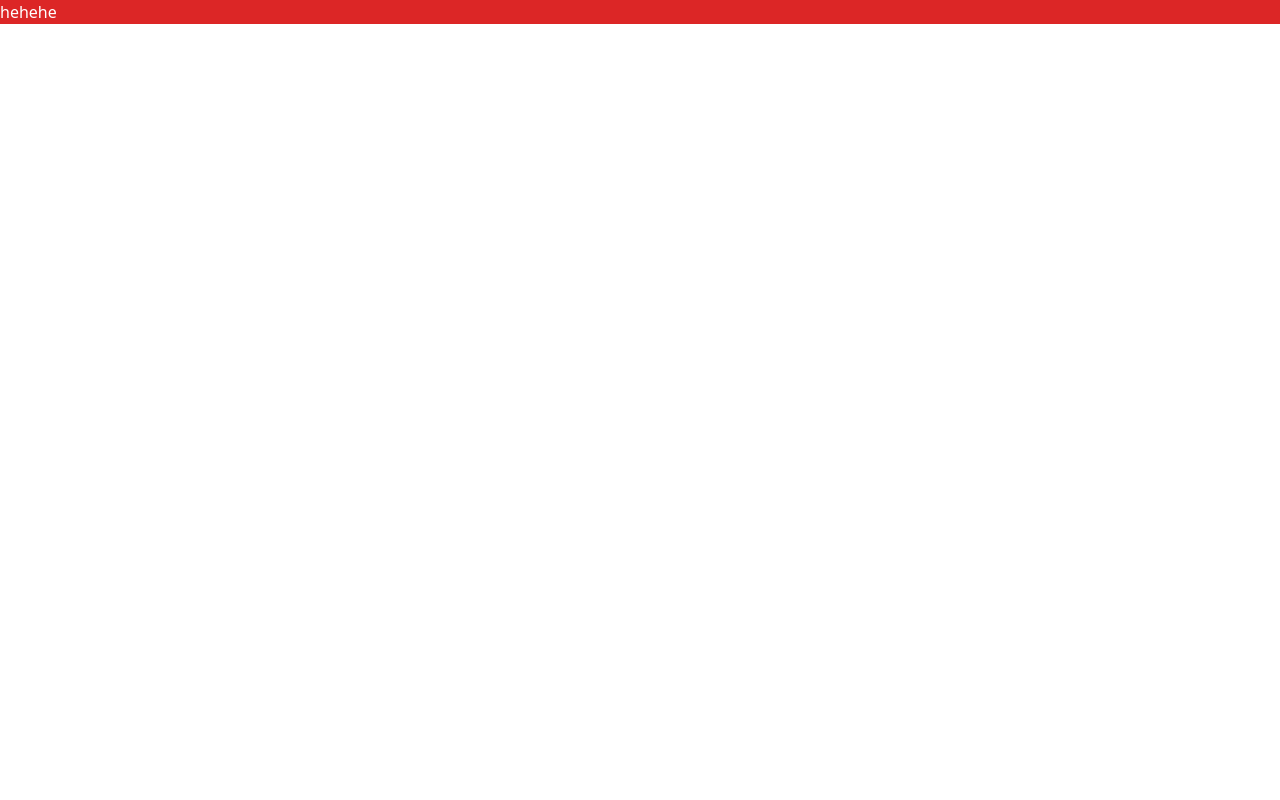
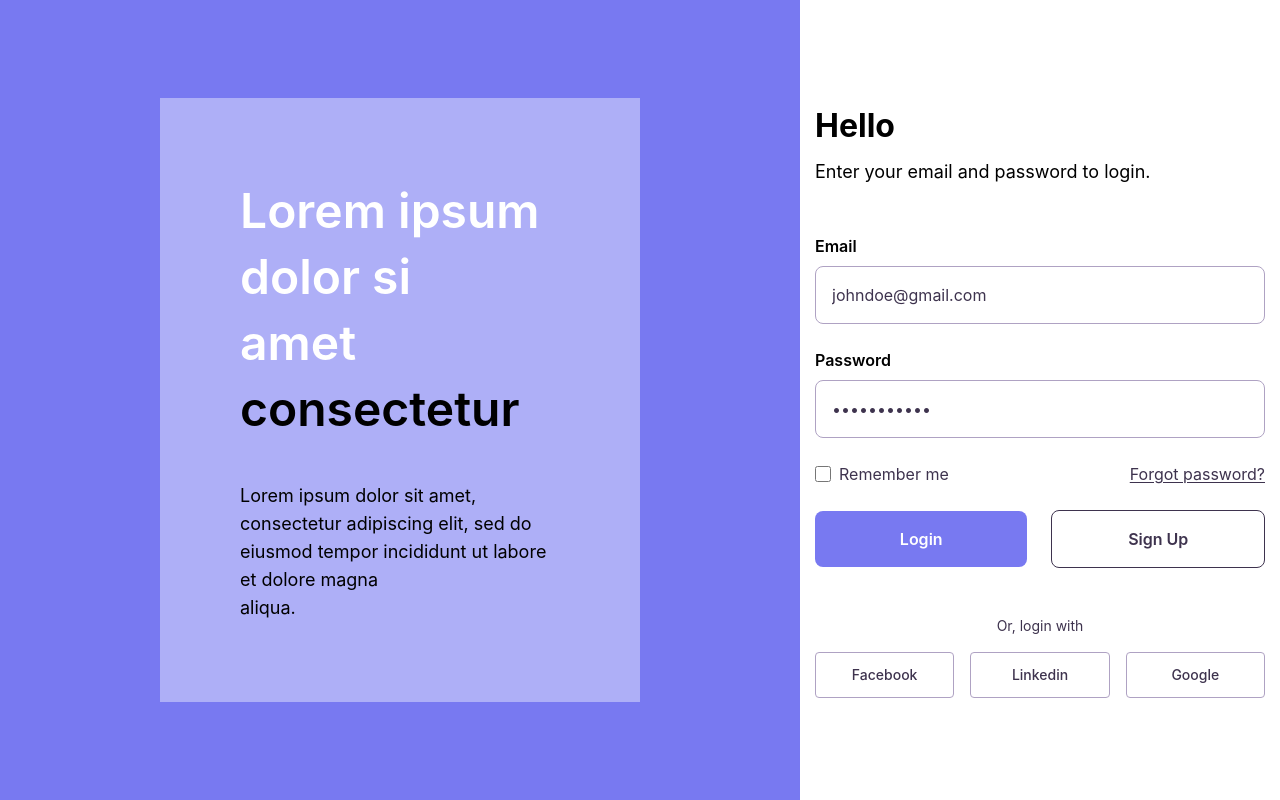
Before and after one commit to madunn123/fiQost-dev, a React (Vite) app: page / in a window 1280 px wide. Built offline with nearby package versions, Linux system fonts and the light colour scheme.

Commit message:
setup layout

```diff
--- a/src/pages/test.jsx
+++ b/src/pages/test.jsx
@@ -0,0 +1,130 @@
+import { useId } from 'react';
+import { BsDot } from 'react-icons/bs';
+import { Link } from 'react-router-dom';
+
+export default function Login() {
+  const inputId = useId();
+
+  return (
+    <section className="grid xl:grid-cols-8 gap-0">
+      <div className="xl:col-span-5 bg-main-color xl:h-screen">
+        <div className="flex items-center justify-center xl:h-full">
+          <div className="bg-thirdy-color p-20 flex flex-col gap-[40px] xl:w-[60%]">
+            <div className="flex flex-col gap-0 leading-snug">
+              <h1 className="xl:text-[48px] text-white xl:max-w-xs font-semibold">
+                Lorem ipsum dolor si <br className="hidden xl:block" /> amet{' '}
+              </h1>
+              <h1 className="xl:text-[48px] font-colors font-semibold">
+                consectetur
+              </h1>
+            </div>
+            <p className="m-0 font-colors font-normal xl:max-w-sm xl:text-lg">
+              Lorem ipsum dolor sit amet, consectetur adipiscing elit, sed do
+              eiusmod tempor incididunt ut labore et dolore magna{' '}
+              <br className="hidden xl:block" /> aliqua.
+            </p>
+          </div>
+        </div>
+      </div>
+
+      <form className="xl:col-span-3">
+        <div className="h-full justify-center flex items-center">
+          <div className="flex flex-col w-[450px] gap-[48px]">
+            <div className="flex flex-col gap-[8px] font-colors">
+              <h1 className="xl:text-[32px] font-bold">Hello</h1>
+              <span className="xl:text-lg font-normal">
+                Enter your email and password to login.
+              </span>
+            </div>
+
+            <div className="grid grid-cols-1 gap-[24px]">
+              <label htmlFor={inputId} className="flex flex-col gap-[8px]">
+                <small className="text-base font-colors capitalize font-semibold">
+                  email
+                </small>
+                <input
+                  type="text"
+                  id={inputId}
+                  className="border border-secondary-color outline-none font-normal focus:border focus:outline-main-color duration-700 p-[16px] rounded-[8px] placeholder:text-font-colors text-font-colors text-base"
+                  placeholder="johndoe@gmail.com"
+                />
+              </label>
+
+              <label htmlFor={inputId} className="flex flex-col gap-[8px]">
+                <small className="text-base font-colors capitalize font-semibold">
+                  password
+                </small>
+                <input
+                  type="password"
+                  id={inputId}
+                  className="border border-secondary-color outline-none font-normal focus:border focus:outline-main-color duration-700 p-[16px] rounded-[8px] placeholder:text-font-colors text-font-colors text-base"
+                  placeholder="&#x2022;&#x2022;&#x2022;&#x2022;&#x2022;&#x2022;&#x2022;&#x2022;&#x2022;&#x2022;&#x2022;"
+                />
+              </label>
+
+              <div className="flex flex-row items-center justify-between">
+                <label
+                  htmlFor={inputId}
+                  className="flex flex-row items-center gap-2"
+                >
+                  <input
+                    type="checkbox"
+                    id={inputId}
+                    className="h-4 w-4 accent-main-color"
+                  />
+                  <span className="text-base text-font-colors">
+                    Remember me
+                  </span>
+                </label>
+
+                <Link
+                  to="/"
+                  className="text-font-colors text-base underline underline-offset-2"
+                >
+                  Forgot password?
+                </Link>
+              </div>
+
+              <div className="flex flex-row items-center gap-[24px]">
+                <button
+                  type="button"
+                  className="capitalize w-full font-semibold text-base bg-main-color text-white rounded-[8px] p-[16px]"
+                >
+                  login
+                </button>
+
+                <button
+                  type="button"
+                  className="capitalize w-full font-semibold text-base border border-font-colors text-font-colors rounded-[8px] p-[16px]"
+                >
+                  sign up
+                </button>
+              </div>
+            </div>
+
+            <div className="flex flex-col gap-[16px]">
+              <span className="text-center text-sm font-normal text-font-colors">
+                Or, login with
+              </span>
+
+              <div className="flex flex-row items-center gap-[16px]">
+                {Array.from({ length: 3 })?.map((_, i) => {
+                  const nameWith = ['facebook', 'linkedin', 'google'];
+
+                  return (
+                    <span
+                      key={i}
+                      className="w-full border border-secondary-color text-font-colors text-sm font-medium text-center capitalize py-[12px] px-[16x] rounded-[4px]"
+                    >
+                      {nameWith[i]}
+                    </span>
+                  );
+                })}
+              </div>
+            </div>
+          </div>
+        </div>
+      </form>
+    </section>
+  );
+}
--- a/src/routes/index.jsx
+++ b/src/routes/index.jsx
@@ -1,10 +1,11 @@
 /* eslint-disable import/prefer-default-export */
+import Login from '@/pages/test';
 import { createBrowserRouter } from 'react-router-dom';
 
 export const router = createBrowserRouter([
   {
     path: '/',
-    element: <div className="bg-red-600 text-white">hehehe</div>,
+    element: <Login />,
   },
 ]);
 
--- a/tailwind.config.js
+++ b/tailwind.config.js
@@ -1,11 +1,21 @@
 /** @type {import('tailwindcss').Config} */
 export default {
-  content: [
-    './index.html',
-    './src/**/*.{js,ts,jsx,tsx}',
-  ],
+  content: ['./index.html', './src/**/*.{js,ts,jsx,tsx}'],
   theme: {
-    extend: {},
+    extend: {
+      colors: {
+        'main-color': '#7879F1',
+        'secondary-color': '#AFA2C3',
+        'font-colors': '#3E334E',
+        'thirdy-color': '#AEAFF7',
+      },
+      accentColor: {
+        'main-accent': '#7879F1',
+      },
+      fontFamily: {
+        sans: ['Inter', 'sans'],
+      },
+    },
   },
   plugins: [],
 };
```
